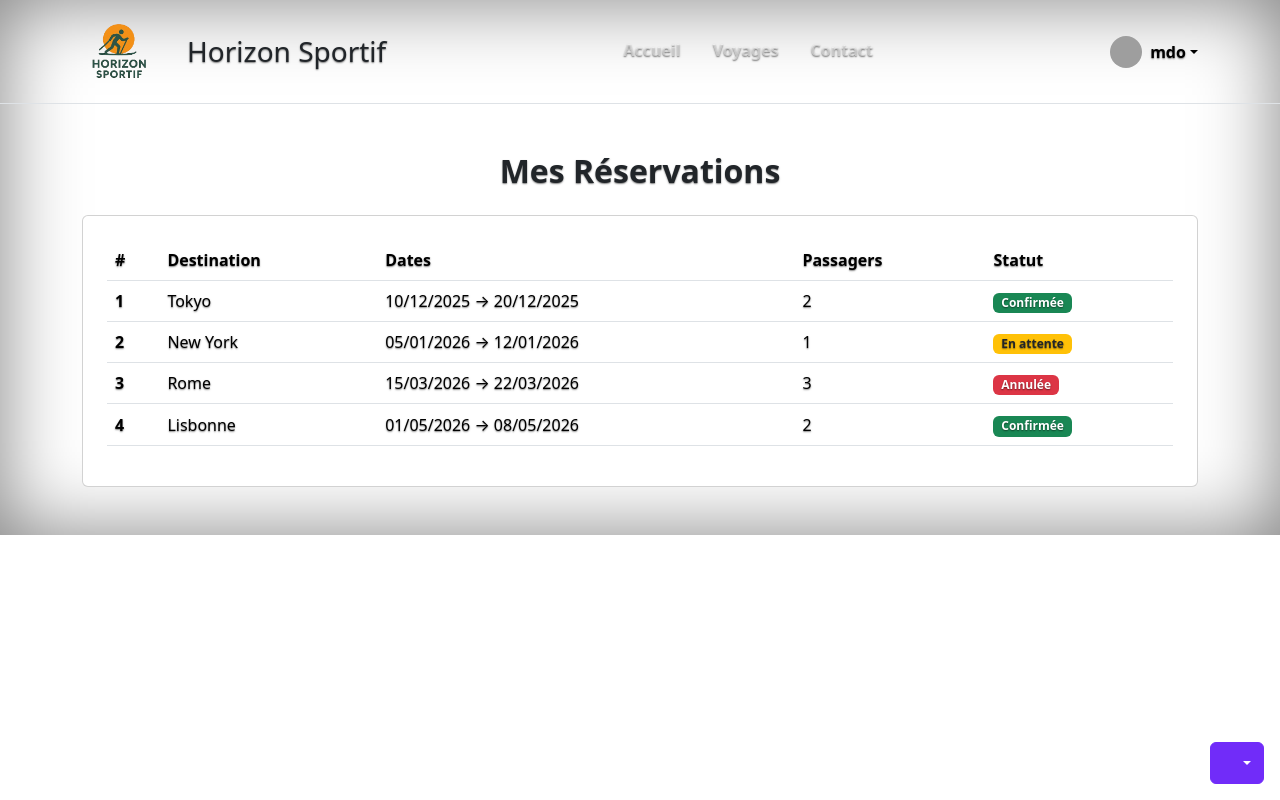
After one commit to Zengorax/Projet_transversal_epreuve_tourism, a PHP site: page /reservation.html in a window 1280 px wide. The commit adds this page. Run offline with PHP 8.4, Linux system fonts and the light colour scheme; grey boxes are pictures that could not be loaded.

Commit message:
Ajout de la page reservation et ajout du lien vers celle si

```diff
--- a/app/css/style.css
+++ b/app/css/style.css
@@ -184,3 +184,9 @@ form input, form select {
 .btn-primary:hover {
   background-color: #0056b3;
 }
+
+.icone_Horizon {
+    width: 75px;
+    height: auto;
+    margin-right:30px;
+}
--- /dev/null
+++ b/app/reservation.html
@@ -0,0 +1,146 @@
+<!DOCTYPE html>
+<html lang="fr">
+
+<head>
+  <meta charset="UTF-8">
+  <meta name="viewport" content="width=device-width, initial-scale=1.0">
+  <title>Mes Réservations</title>
+  <link href="https://cdn.jsdelivr.net/npm/bootstrap@5.3.3/dist/css/bootstrap.min.css" rel="stylesheet">
+  <link rel="stylesheet" href="./css/style.css">
+</head>
+
+<body>
+  <header class="mb-auto py-3 border-bottom">
+    <div class="container d-flex flex-wrap justify-content-between align-items-center">
+      <div class="d-flex align-items-center">
+      <img src="./image/image_2025-10-29_144602096-removebg-preview.png"alt="Icône"class="icone_Horizon">
+      <h3 class="mb-0">Horizon Sportif</h3>
+      </div>
+
+      <nav class="nav nav-masthead justify-content-center">
+        <a class="nav-link fw-bold py-1 px-2" aria-current="page" href="./index.html">Accueil</a>
+        <a class="nav-link fw-bold py-1 px-2" href="./voyage.html">Voyages</a>
+        <a class="nav-link fw-bold py-1 px-2" href="#">Contact</a>
+      </nav>
+
+      <div class="dropdown">
+        <a href="#" class="d-flex align-items-center link-body-emphasis text-decoration-none dropdown-toggle"
+          data-bs-toggle="dropdown" aria-expanded="false">
+          <img src="https://github.com/mdo.png" alt="" width="32" height="32" class="rounded-circle me-2" />
+          <strong>mdo</strong>
+        </a>
+        <ul class="dropdown-menu dropdown-menu-end text-small shadow">
+          <li><a class="dropdown-item" href="#">Paramètres</a></li>
+          <li><a class="dropdown-item" href="#">Profil</a></li>
+          <li><a class="dropdown-item" href="./reservation.html">Mes réservations</a></li>
+          <li>
+            <hr class="dropdown-divider" />
+          </li>
+          <li><a class="dropdown-item" href="#">Déconnexion</a></li>
+        </ul>
+      </div>
+    </div>
+  </header>
+
+  <div class="container py-5">
+    <h2 class="text-center fw-bold mb-4">Mes Réservations</h2>
+
+    <div class="card p-4">
+      <table class="table table-hover align-middle">
+        <thead class="">
+          <tr>
+            <th scope="col">#</th>
+            <th scope="col">Destination</th>
+            <th scope="col">Dates</th>
+            <th scope="col">Passagers</th>
+            <th scope="col">Statut</th>
+          </tr>
+        </thead>
+        <tbody>
+          <tr>
+            <th scope="row">1</th>
+            <td>Tokyo</td>
+            <td>10/12/2025 → 20/12/2025</td>
+            <td>2</td>
+            <td><span class="badge bg-success">Confirmée</span></td>
+          </tr>
+          <tr>
+            <th scope="row">2</th>
+            <td>New York</td>
+            <td>05/01/2026 → 12/01/2026</td>
+            <td>1</td>
+            <td><span class="badge bg-warning text-dark">En attente</span></td>
+          </tr>
+          <tr>
+            <th scope="row">3</th>
+            <td>Rome</td>
+            <td>15/03/2026 → 22/03/2026</td>
+            <td>3</td>
+            <td><span class="badge bg-danger">Annulée</span></td>
+          </tr>
+          <tr>
+            <th scope="row">4</th>
+            <td>Lisbonne</td>
+            <td>01/05/2026 → 08/05/2026</td>
+            <td>2</td>
+            <td><span class="badge bg-success">Confirmée</span></td>
+          </tr>
+        </tbody>
+      </table>
+    </div>
+  </div>
+  <div class="dropdown position-fixed bottom-0 end-0 mb-3 me-3 bd-mode-toggle">
+    <button class="btn btn-bd-primary py-2 dropdown-toggle d-flex align-items-center" id="bd-theme" type="button"
+      aria-expanded="false" data-bs-toggle="dropdown" aria-label="Toggle theme (auto)">
+      <svg class="bi my-1 theme-icon-active" aria-hidden="true">
+        <use href="#circle-half"></use>
+      </svg>
+      <span class="visually-hidden" id="bd-theme-text">Toggle theme</span>
+    </button>
+    <ul class="dropdown-menu dropdown-menu-end shadow" aria-labelledby="bd-theme-text">
+      <li>
+        <button type="button" class="dropdown-item d-flex align-items-center" data-bs-theme-value="light"
+          aria-pressed="false">
+          <svg class="bi me-2 opacity-50" aria-hidden="true">
+            <use href="#sun-fill"></use>
+          </svg>
+          Light
+          <svg class="bi ms-auto d-none" aria-hidden="true">
+            <use href="#check2"></use>
+          </svg>
+        </button>
+      </li>
+      <li>
+        <button type="button" class="dropdown-item d-flex align-items-center" data-bs-theme-value="dark"
+          aria-pressed="false">
+          <svg class="bi me-2 opacity-50" aria-hidden="true">
+            <use href="#moon-stars-fill"></use>
+          </svg>
+          Dark
+          <svg class="bi ms-auto d-none" aria-hidden="true">
+            <use href="#check2"></use>
+          </svg>
+        </button>
+      </li>
+      <li>
+        <button type="button" class="dropdown-item d-flex align-items-center active" data-bs-theme-value="auto"
+          aria-pressed="true">
+          <svg class="bi me-2 opacity-50" aria-hidden="true">
+            <use href="#circle-half"></use>
+          </svg>
+          Auto
+          <svg class="bi ms-auto d-none" aria-hidden="true">
+            <use href="#check2"></use>
+          </svg>
+        </button>
+      </li>
+    </ul>
+  </div>
+</body>
+<script src="./js/theme-toggle.js"></script>
+<script src="https://cdn.jsdelivr.net/npm/@popperjs/core@2.11.8/dist/umd/popper.min.js"
+  integrity="sha384-I7E8VVD/ismYTF4hNIPjVp/Zjvgyol6VFvRkX/vR+Vc4jQkC+hVqc2pM8ODewa9r" crossorigin="anonymous"></script>
+<script src="https://cdn.jsdelivr.net/npm/bootstrap@5.3.8/dist/js/bootstrap.min.js"
+  integrity="sha384-G/EV+4j2dNv+tEPo3++6LCgdCROaejBqfUeNjuKAiuXbjrxilcCdDz6ZAVfHWe1Y" crossorigin="anonymous"></script>
+
+</html>
--- a/app/voyage.html
+++ b/app/voyage.html
@@ -190,6 +190,7 @@
                 <ul class="dropdown-menu dropdown-menu-end text-small shadow">
                     <li><a class="dropdown-item" href="#">Paramètres</a></li>
                     <li><a class="dropdown-item" href="#">Profil</a></li>
+                    <li><a class="dropdown-item" href="./reservation.html">Mes réservations</a></li>
                     <li>
                         <hr class="dropdown-divider" />
                     </li>
```
